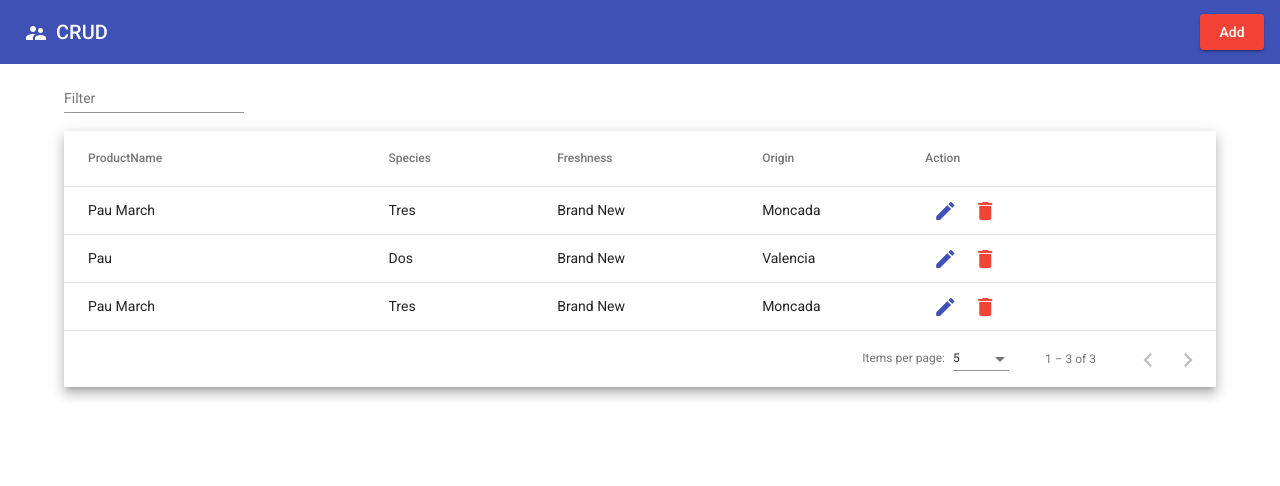
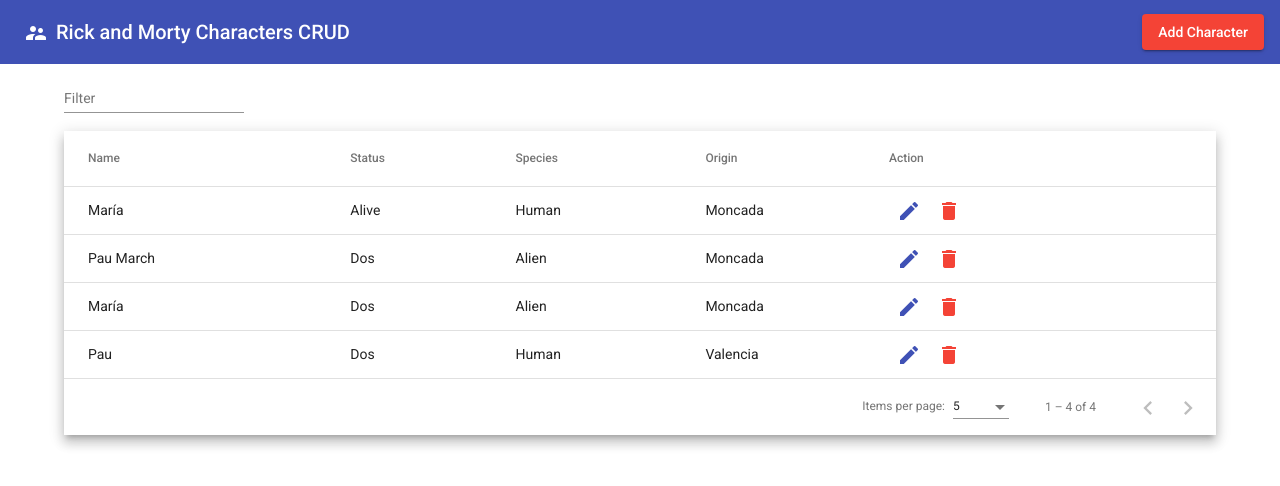
Before and after one commit to marchpau/angular, an Angular app in the folder angular-minsait/: page / in a window 1280 px wide. Shown: the top 486 px of the page. Built offline with nearby package versions, Linux system fonts and the light colour scheme; data requests are answered from the project's data file.

Commit message:
CRUD Workingç

```diff
--- a/angular-minsait/db.json
+++ b/angular-minsait/db.json
@@ -1,25 +1,32 @@
 {
-  "productList": [
+  "characterList": [
     {
-      "productName": "Pau March",
-      "species": "Tres",
-      "freshness": "Brand New",
+      "characterName": "María",
+      "status": "Alive",
+      "species": "Human",
+      "origin": "Moncada",
+      "id": 1
+    },
+    {
+      "characterName": "Pau March",
+      "status": "Dos",
+      "species": "Alien",
+      "origin": "Moncada",
+      "id": 2
+    },
+    {
+      "characterName": "María",
+      "status": "Dos",
+      "species": "Alien",
       "origin": "Moncada",
       "id": 3
     },
     {
-      "productName": "Pau",
-      "species": "Dos",
-      "freshness": "Brand New",
+      "characterName": "Pau",
+      "status": "Dos",
+      "species": "Human",
       "origin": "Valencia",
       "id": 4
-    },
-    {
-      "productName": "Pau March",
-      "species": "Tres",
-      "freshness": "Brand New",
-      "origin": "Moncada",
-      "id": 5
     }
   ],
   "comments": [
--- a/angular-minsait/src/app/app.component.html
+++ b/angular-minsait/src/app/app.component.html
@@ -6,9 +6,9 @@
   >
     <mat-icon>supervisor_account</mat-icon>
   </button>
-  <span>CRUD</span>
+  <span>Rick and Morty Characters CRUD</span>
   <span class="example-spacer"></span>
-  <button mat-raised-button color="warn" (click)="openDialog()">Add</button>
+  <button mat-raised-button color="warn" (click)="openDialog()">Add Character</button>
 </mat-toolbar>
 
 <div class="container">
@@ -22,21 +22,21 @@
       <table mat-table [dataSource]="dataSource" matSort>
 
         <!-- ID Column -->
-        <ng-container matColumnDef="productName">
-          <th mat-header-cell *matHeaderCellDef mat-sort-header> ProductName </th>
-          <td mat-cell *matCellDef="let row"> {{row.productName}} </td>
+        <ng-container matColumnDef="characterName">
+          <th mat-header-cell *matHeaderCellDef mat-sort-header> Name </th>
+          <td mat-cell *matCellDef="let row"> {{row.characterName}} </td>
         </ng-container>
 
         <!-- Progress Column -->
-        <ng-container matColumnDef="species">
-          <th mat-header-cell *matHeaderCellDef mat-sort-header> Species </th>
-          <td mat-cell *matCellDef="let row"> {{row.species}}</td>
+        <ng-container matColumnDef="status">
+          <th mat-header-cell *matHeaderCellDef mat-sort-header> Status </th>
+          <td mat-cell *matCellDef="let row"> {{row.status}}</td>
         </ng-container>
 
         <!-- Name Column -->
-        <ng-container matColumnDef="freshness">
-          <th mat-header-cell *matHeaderCellDef mat-sort-header> Freshness </th>
-          <td mat-cell *matCellDef="let row"> {{row.freshness}} </td>
+        <ng-container matColumnDef="species">
+          <th mat-header-cell *matHeaderCellDef mat-sort-header> Species </th>
+          <td mat-cell *matCellDef="let row"> {{row.species}} </td>
         </ng-container>
 
         <!-- Fruit Column -->
@@ -49,10 +49,10 @@
         <ng-container matColumnDef="action">
           <th mat-header-cell *matHeaderCellDef mat-sort-header> Action </th>
           <td mat-cell *matCellDef="let row">
-            <button mat-icon-button (click)="editProduct(row)" color="primary">
+            <button mat-icon-button (click)="editCharacter(row)" color="primary">
               <mat-icon>edit</mat-icon>
             </button>
-            <button mat-icon-button (click)="deleteProduct(row.id)" color="warn">
+            <button mat-icon-button (click)="deleteCharacter(row.id)" color="warn">
               <mat-icon>delete</mat-icon>
             </button>
           </td>
--- a/angular-minsait/src/app/app.component.ts
+++ b/angular-minsait/src/app/app.component.ts
@@ -17,7 +17,7 @@ import {MatTableDataSource} from '@angular/material/table';
 })
 export class AppComponent implements OnInit{
   title = 'angular-minsait';
-  displayedColumns: string[] = ['productName', 'species', 'freshness', 'origin', 'action'];
+  displayedColumns: string[] = ['characterName', 'status', 'species', 'origin', 'action'];
   dataSource!: MatTableDataSource<any>;
 
   @ViewChild(MatPaginator) paginator!: MatPaginator;
@@ -27,19 +27,19 @@ export class AppComponent implements OnInit{
 
   }
   ngOnInit(): void {
-    this.getAllProducts();
+    this.getAllCharacters();
   }
   openDialog() {
     this.dialog.open(DialogComponent, {
       width: '30%'
     }).afterClosed().subscribe(val=>{
       if(val === 'save'){
-        this.getAllProducts()
+        this.getAllCharacters()
       }
     })
   }
-  getAllProducts(){
-    this.api.getProduct()
+  getAllCharacters(){
+    this.api.getCharacter()
     .subscribe({
       next:(res)=>{
         this.dataSource = new MatTableDataSource(res);
@@ -51,25 +51,25 @@ export class AppComponent implements OnInit{
       }
     })
   }
-  editProduct(row : any){
+  editCharacter(row : any){
     this.dialog.open(DialogComponent, {
       width: '30%',
       data:row
     }).afterClosed().subscribe(val=>{
       if(val === 'update'){
-        this.getAllProducts()
+        this.getAllCharacters()
       }
     })
   }
-  deleteProduct(id : number){
-    this.api.deleteProduct(id)
+  deleteCharacter(id : number){
+    this.api.deleteCharacter(id)
     .subscribe({
       next:(res)=>{
-        alert("Product Deleted Succesfully");
-        this.getAllProducts();
+        alert("Character Deleted Succesfully");
+        this.getAllCharacters();
       },
       error:(err)=>{
-        alert("Error while deleting the product.")
+        alert("Error while deleting the character.")
       }
     })
   }
--- a/angular-minsait/src/app/dialog/dialog.component.html
+++ b/angular-minsait/src/app/dialog/dialog.component.html
@@ -1,22 +1,22 @@
-<h1 mat-dialog-title>Dialog Title</h1>
-<form [formGroup]="productForm">
+<h1 mat-dialog-title>Characters</h1>
+<form [formGroup]="characterForm">
     <div mat-dialog-content>
         <mat-form-field appearance="outline">
             <mat-label>Character Name</mat-label>
-            <input formControlName="productName" matInput placeholder="Name">
+            <input formControlName="characterName" matInput placeholder="Name">
           </mat-form-field>
           <mat-form-field appearance="outline">
-            <mat-label>Character Species</mat-label>
-            <mat-select formControlName="species" placeholder="Species">
-                <mat-option value="Uno">Uno</mat-option>
-                <mat-option value="Dos">Dos</mat-option>
-                <mat-option value="Tres">Tres</mat-option>
+            <mat-label>Character status</mat-label>
+            <mat-select formControlName="status" placeholder="status">
+                <mat-option value="Uno">Alive</mat-option>
+                <mat-option value="Dos">Dead</mat-option>
+                <mat-option value="Tres">Unknown</mat-option>
             </mat-select>
           </mat-form-field>
-          <label for=""><h1>LaLista</h1></label>
-          <mat-radio-group formControlName="freshness" class="example-radio-group">
-            <mat-radio-button class="example-radio-button" *ngFor="let fresh of freshnessList" [value]="fresh">
-                {{fresh}}
+          <label for=""><h1>Species</h1></label>
+          <mat-radio-group formControlName="species" class="example-radio-group">
+            <mat-radio-button class="example-radio-button" *ngFor="let species of speciesList" [value]="species">
+                {{species}}
             </mat-radio-button>
         </mat-radio-group>
         <mat-form-field appearance="outline">
@@ -27,5 +27,5 @@
 </form>
 <div mat-dialog-action [align]="'end'">
     <button mat-raised-button color="warn" mat-dialog-close>Close</button>
-    <button class="button__save" mat-raised-button color="primary" (click)="addProduct()">{{actionBtn}}</button>
+    <button class="button__save" mat-raised-button color="primary" (click)="addCharacter()">{{actionBtn}}</button>
 </div>
--- a/angular-minsait/src/app/dialog/dialog.component.ts
+++ b/angular-minsait/src/app/dialog/dialog.component.ts
@@ -12,8 +12,8 @@ import {MatDialogRef, MAT_DIALOG_DATA} from '@angular/material/dialog'
 })
 export class DialogComponent implements OnInit {
 
-  freshnessList = ["Brand New", "Second Hand", "Refurbished"];
-  productForm !: FormGroup;
+  speciesList = ["Human", "Alien", "Cronenberg"];
+  characterForm !: FormGroup;
   actionBtn : string = "Save";
 
   constructor(private formBuilder : FormBuilder,
@@ -22,46 +22,46 @@ export class DialogComponent implements OnInit {
     private dialogRef : MatDialogRef<DialogComponent>) { }
 
   ngOnInit(): void {
-    this.productForm = this.formBuilder.group({
-      productName : ['',Validators.required],
+    this.characterForm = this.formBuilder.group({
+      characterName : ['',Validators.required],
+      status : ['',Validators.required],
       species : ['',Validators.required],
-      freshness : ['',Validators.required],
       origin : ['',Validators.required],
 
     })
     if(this.editData){
       this.actionBtn = "Update";
-      this.productForm.controls['productName'].setValue(this.editData.productName)
-      this.productForm.controls['species'].setValue(this.editData.species)
-      this.productForm.controls['freshness'].setValue(this.editData.freshness)
-      this.productForm.controls['origin'].setValue(this.editData.origin)
+      this.characterForm.controls['characterName'].setValue(this.editData.characterName)
+      this.characterForm.controls['status'].setValue(this.editData.status)
+      this.characterForm.controls['species'].setValue(this.editData.species)
+      this.characterForm.controls['origin'].setValue(this.editData.origin)
     }
   }
-  addProduct(){
-    if(this.editData){
-      if(this.productForm.valid){
-        this.api.postProduct(this.productForm.value)
+  addCharacter(){
+    if(!this.editData){
+      if(this.characterForm.valid){
+        this.api.postCharacter(this.characterForm.value)
         .subscribe({
           next:(res)=>{
-            alert("Product added succesfully")
-            this.productForm.reset();
+            alert("Character added succesfully")
+            this.characterForm.reset();
             this.dialogRef.close('save');
           },
           error:()=>{
-            alert("Error while adding the product")
+            alert("Error while adding the character")
           }
         })
       }
     }else{
-      this.updateProduct()
+      this.updateCharacter()
   }
 }
-  updateProduct(){
-    this.api.putProduct(this.productForm.value,this.editData.id)
+  updateCharacter(){
+    this.api.putCharacter(this.characterForm.value,this.editData?.id)
     .subscribe({
       next:(res)=>{
-        alert("Product updated succesfully.")
-        this.productForm.reset();
+        alert("Character updated succesfully.")
+        this.characterForm.reset();
         this.dialogRef.close('update');
       },
       error:()=>{
--- a/angular-minsait/src/app/services/api.service.ts
+++ b/angular-minsait/src/app/services/api.service.ts
@@ -8,16 +8,16 @@ export class ApiService {
 
   constructor(private http : HttpClient) { }
 
-  postProduct(data : any){
-    return this.http.post<any>("http://localhost:3000/productList/",data);
+  postCharacter(data : any){
+    return this.http.post<any>("http://localhost:3000/characterList/",data);
   }
-  getProduct(){
-    return this.http.get<any>("http://localhost:3000/productList/");
+  getCharacter(){
+    return this.http.get<any>("http://localhost:3000/characterList/");
   }
-  putProduct(data:any, id : number){
-    return this.http.put<any>("http://localhost:3000/productList/"+id ,data);
+  putCharacter(data:any, id : number){
+    return this.http.put<any>("http://localhost:3000/characterList/"+id ,data);
   }
-  deleteProduct(id:number){
-    return this.http.delete<any>("http://localhost:3000/productList/"+id);
+  deleteCharacter(id:number){
+    return this.http.delete<any>("http://localhost:3000/characterList/"+id);
   }
 }
```
Also changed, not shown: angular-minsait/src/app/app.component.css (line endings or trailing spaces).
